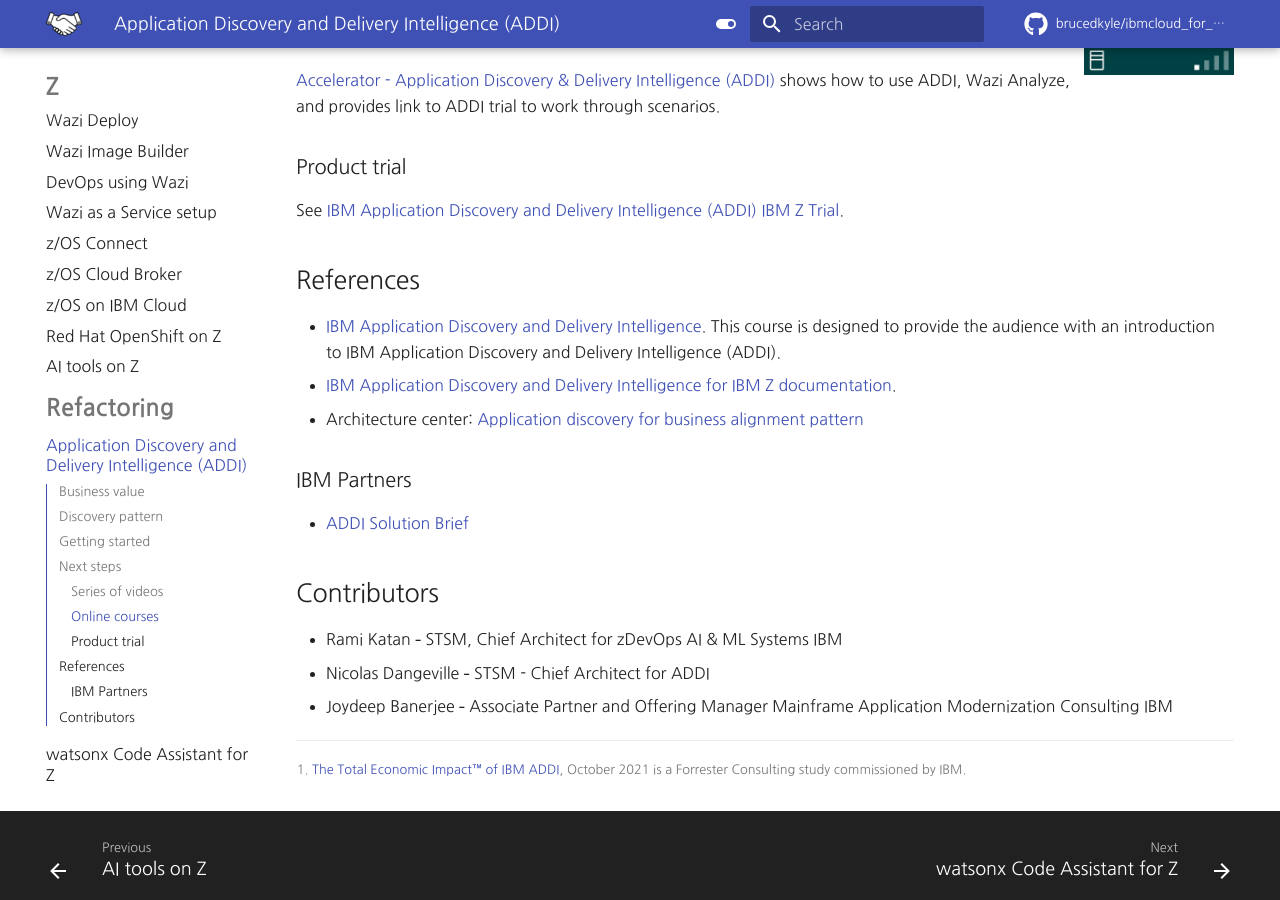
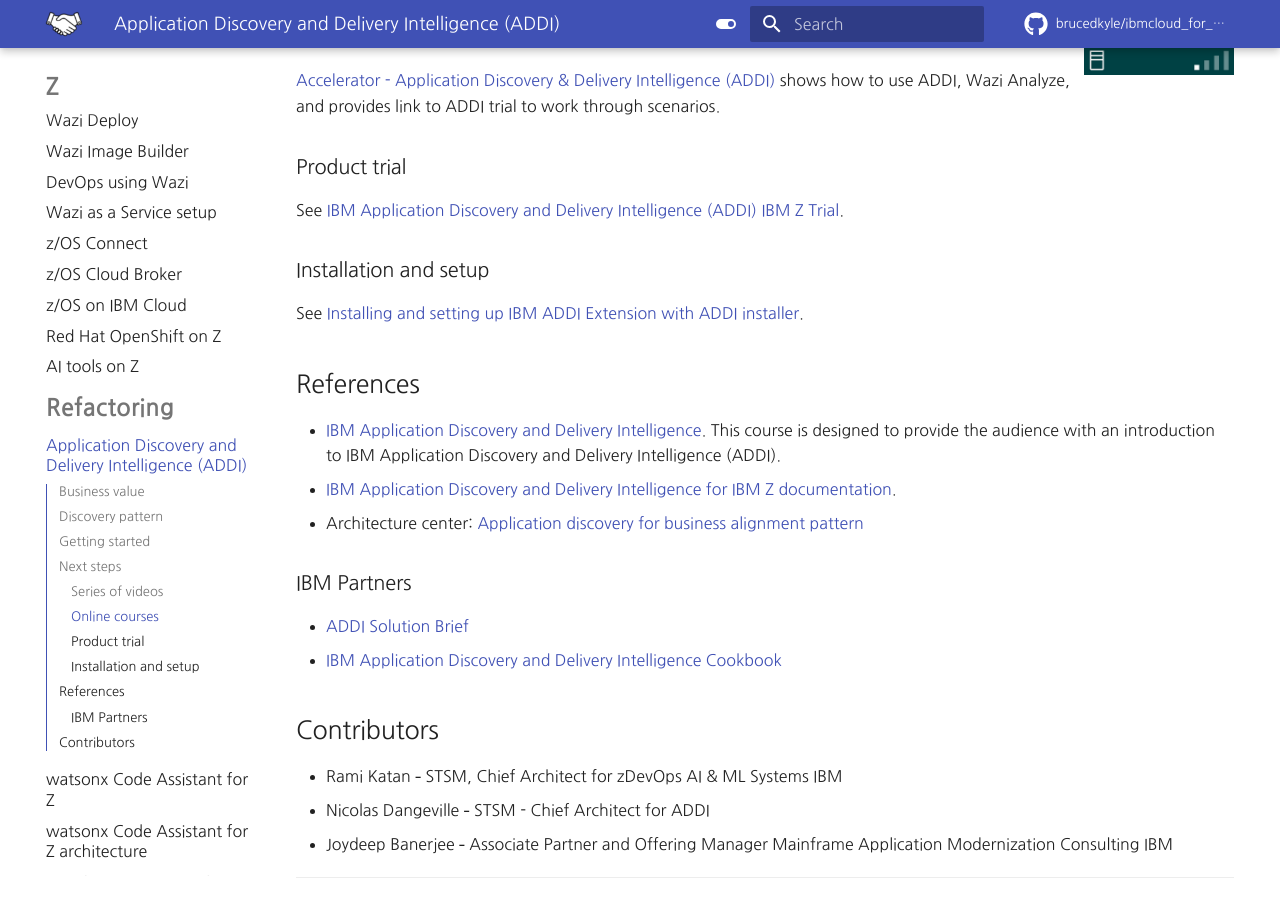
Before and after one commit to brucedkyle/ibmcloud_for_partners, an MkDocs documentation site: the page built from docs/mainframe/addi.md, in a window 1280 px wide and 900 px high, scrolled down 3205 px. Built offline with MkDocs 1.6.1 and Material for MkDocs 9.7.7, drawn with Linux system fonts in a browser that asks for light colours; comment, search, counter and statistics services are not loaded.

Commit message:
update watsonx code assist

```diff
--- a/docs/mainframe/addi.md
+++ b/docs/mainframe/addi.md
@@ -64,6 +64,10 @@
 
 See [IBM Application Discovery and Delivery Intelligence (ADDI) IBM Z Trial](https://early-access.ibm.com/software/support/trial/cst/welcomepage.wss?siteId=924&tabId=2188&w=1).
 
+### Installation and setup
+
+See [Installing and setting up IBM ADDI Extension with ADDI installer](https://www.ibm.com/docs/en/adi/5.1.0?topic=setup-installing-setting-up-addi-extension-addi-installer).
+
 ## References
 
 - [IBM Application Discovery and Delivery Intelligence](https://www.ibm.com/products/app-discovery-and-delivery-intelligence). This course is designed to provide the audience with an introduction to IBM Application Discovery and Delivery Intelligence (ADDI).
@@ -73,6 +77,7 @@
 ### IBM Partners
 
 - [ADDI Solution Brief](https://ibm.seismic.com/Link/Content/DCB79QfdDF2948TH729dgWpB2q8d)
+- [IBM Application Discovery and Delivery Intelligence Cookbook](https://ibm.seismic.com/Link/Content/DCT7WMMVTMhWc82X7pWc6PRdmG88)
 
 ## Contributors
 
--- a/mkdocs.yml
+++ b/mkdocs.yml
@@ -76,6 +76,7 @@
       - Refactoring:
           - Application Discovery and Delivery Intelligence (ADDI): ./mainframe/addi.md
           - watsonx Code Assistant for Z: ./mainframe/watsonxcodeassist.md
+          - watsonx Code Assistant for Z architecture: ./mainframe/watsonxcodeassistarchitecture.md
           - IBM Open Enterprise SDKs: ./mainframe/openenterprise.md
 extra_css:
   - stylesheets/extra.css
```
Also changed, not shown: docs/mainframe/watsoncodeassistarchitecture.md (added, +63 -0 lines), docs/mainframe/watsonxcodeassist.md (+2 -16 lines), docs/mainframe/media/dataflow.png (added).
